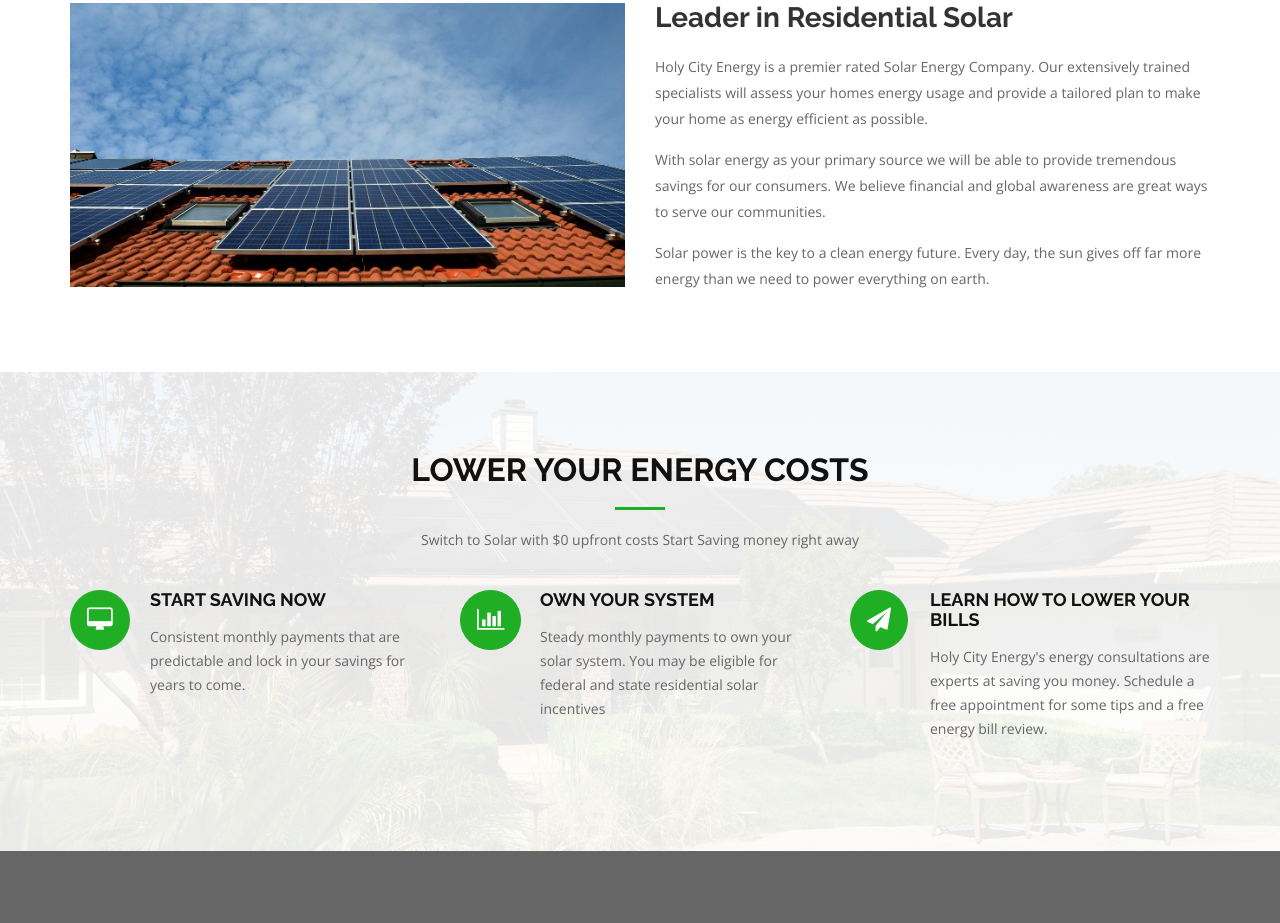
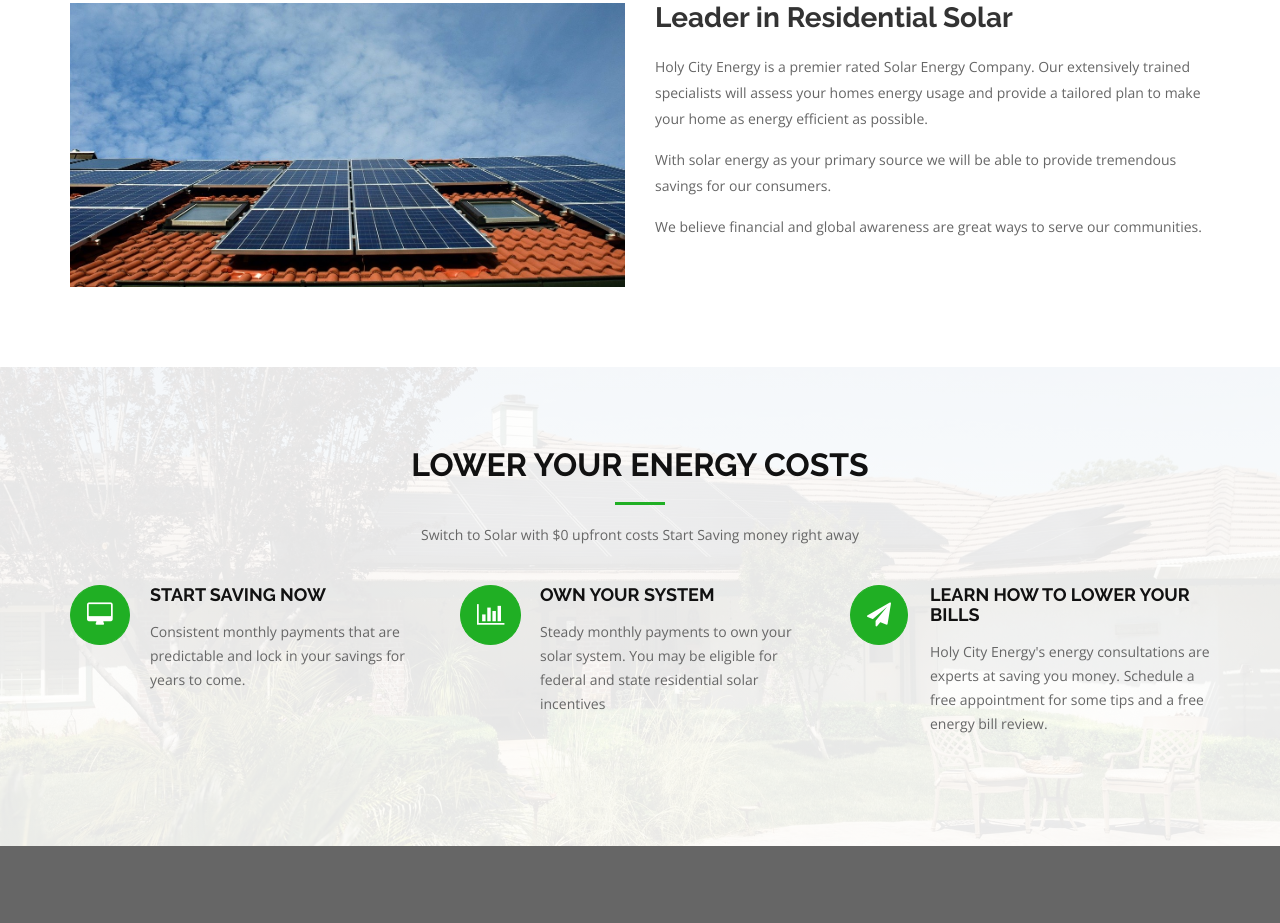
Before and after one commit to LTM888/holycityen, a plain HTML site: page index.html in a window 1280 px wide. Shown: the part 1125-2048 px from the top of the page. Drawn offline with nearby package versions, Linux system fonts and the light colour scheme.

Commit message:
about us change

```diff
--- a/index.html
+++ b/index.html
@@ -123,10 +123,10 @@
             Holy City Energy is a premier rated Solar Energy Company. Our extensively trained specialists will assess your homes energy usage and provide a tailored plan to make your home as energy efficient as possible.
           </p>
           <p class="about-text">
-            With solar energy as your primary source we will be able to provide tremendous savings for our consumers. We believe financial and global awareness are great ways to serve our communities.
+            With solar energy as your primary source we will be able to provide tremendous savings for our consumers.
           </p>
           <p class="about-text">
-            Solar power is the key to a clean energy future. Every day, the sun gives off far more energy than we need to power everything on earth.
+            We believe financial and global awareness are great ways to serve our communities.
           </p>
         </div>
       </div>
```
